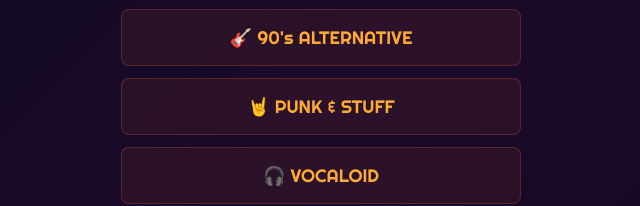
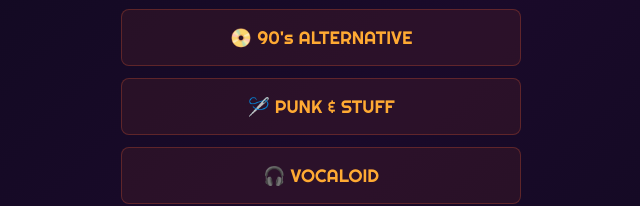
Before and after one commit to DAVeTOO333/bytesizedarcade_com, a website: page public/song-sleuth.html in a window 1280 px wide. Shown: the part 382-588 px from the top of the page, 319-959 px from the left. Drawn offline with Linux system fonts and the light colour scheme; no server answers.

Commit message:
Update emojis: 90s Alt to CD (📀), Punk to safety pin (🪡)

```diff
--- a/public/song-sleuth.html
+++ b/public/song-sleuth.html
@@ -168,8 +168,8 @@
   <div class="era-label">CHOOSE YOUR CATEGORY</div>
   <button class="era-btn" onclick="startGame('80s_top10')">🎵 80's TOP 10 HITS</button>
   <button class="era-btn" onclick="startGame('90s_rap')" style="margin-top:4px">🎤 90's RAP & HIP HOP</button>
-  <button class="era-btn" onclick="startGame('90s_alt')" style="margin-top:4px">🎸 90's ALTERNATIVE</button>
-  <button class="era-btn" onclick="startGame('punk')" style="margin-top:4px">🤘 PUNK & STUFF</button>
+  <button class="era-btn" onclick="startGame('90s_alt')" style="margin-top:4px">📀 90's ALTERNATIVE</button>
+  <button class="era-btn" onclick="startGame('punk')" style="margin-top:4px">🪡 PUNK & STUFF</button>
   <button class="era-btn" onclick="startGame('vocaloid')" style="margin-top:4px">🎧 VOCALOID</button>
   <button class="era-btn" onclick="startGame('yacht_rock')" style="margin-top:4px">⛵ YACHT ROCK</button>
   <button class="era-btn" onclick="startGame('golden_oldies')" style="margin-top:4px">📻 GOLDEN OLDIES</button>
@@ -240,8 +240,8 @@
   const categoryLabels = {
     '80s_top10': "🎵 80's Top 10",
     '90s_rap': "🎤 90's Rap & Hip Hop",
-    '90s_alt': "🎸 90's Alternative",
-    'punk': "🤘 Punk",
+    '90s_alt': "📀 90's Alternative",
+    'punk': "🪡 Punk",
     'vocaloid': "🎧 Vocaloid",
     'yacht_rock': "⛵ Yacht Rock",
     'golden_oldies': "📻 Golden Oldies",
```
